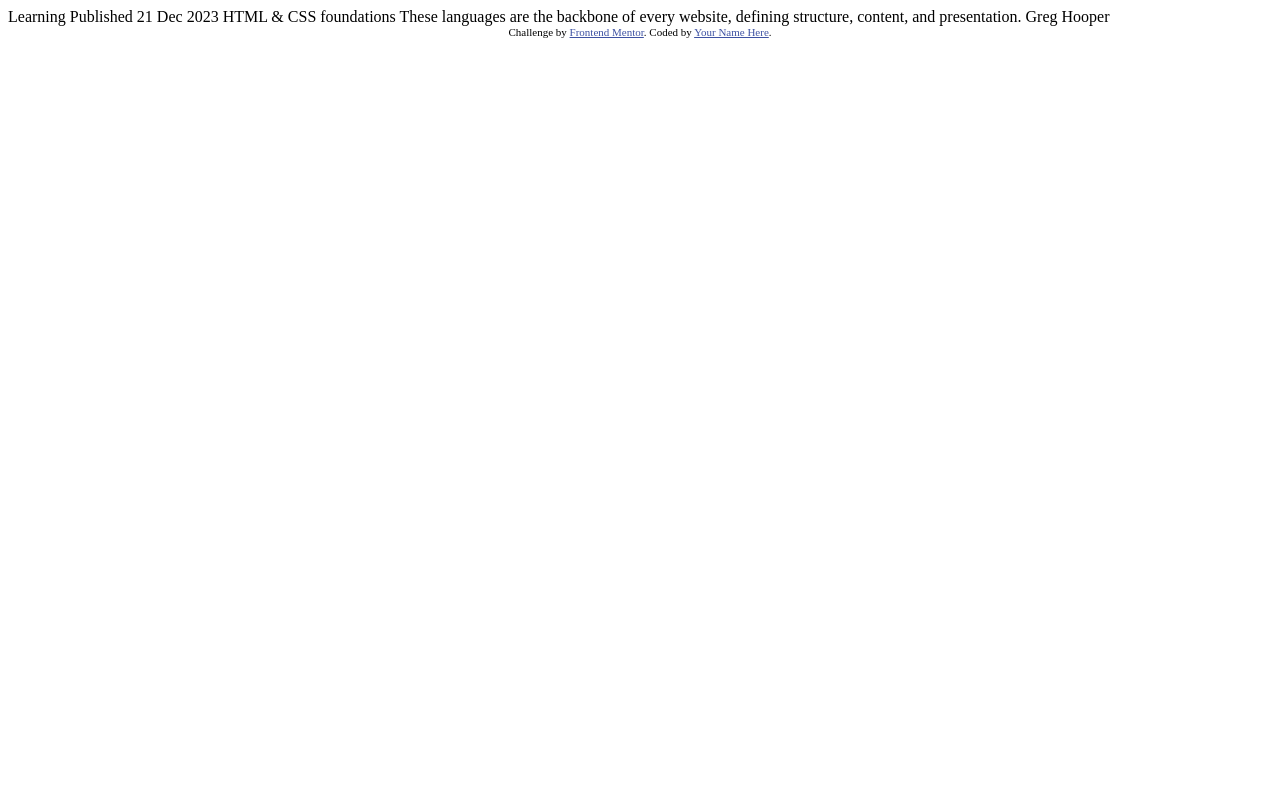
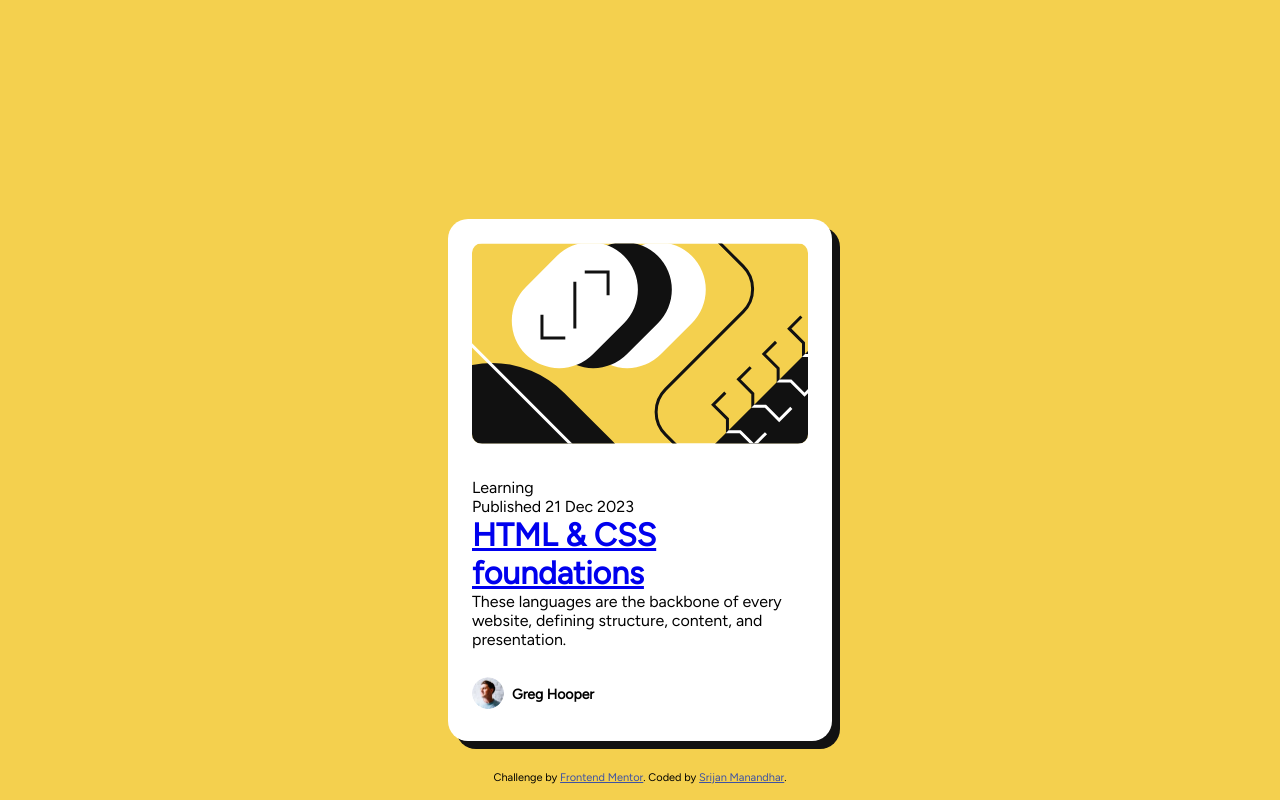
Before and after one commit to srijanss/blog-preview-card, a website: page index.html in a window 1280 px wide. Drawn offline with Linux system fonts and the light colour scheme.

Commit message:
Added basic structure and styles

```diff
--- a/index.html
+++ b/index.html
@@ -1,34 +1,59 @@
 <!DOCTYPE html>
 <html lang="en">
-<head>
-  <meta charset="UTF-8">
-  <meta name="viewport" content="width=device-width, initial-scale=1.0"> <!-- displays site properly based on user's device -->
+  <head>
+    <meta charset="UTF-8" />
+    <meta name="viewport" content="width=device-width, initial-scale=1.0" />
+    <!-- displays site properly based on user's device -->
 
-  <link rel="icon" type="image/png" sizes="32x32" href="./assets/images/favicon-32x32.png">
+    <link
+      rel="icon"
+      type="image/png"
+      sizes="32x32"
+      href="./assets/images/favicon-32x32.png"
+    />
 
-  <title>Frontend Mentor | Blog preview card</title>
+    <title>Frontend Mentor | Blog preview card</title>
 
-  <!-- Feel free to remove these styles or customise in your own stylesheet 👍 -->
-  <style>
-    .attribution { font-size: 11px; text-align: center; }
-    .attribution a { color: hsl(228, 45%, 44%); }
-  </style>
-</head>
-<body>
+    <link rel="stylesheet" href="./styles.css" />
+  </head>
+  <body>
+    <main>
+      <div class="blog-img-wrapper">
+        <img
+          src="./assets/images/illustration-article.svg"
+          alt="Drawers"
+          class="blog-img"
+        />
+      </div>
+      <div class="blog-info-block">
+        <div class="tag">Learning</div>
+        <div class="published">Published 21 Dec 2023</div>
+        <a href="#" class="blog-title">
+          <h1>HTML & CSS foundations</h1>
+        </a>
+        <p class="blog-content-short">
+          These languages are the backbone of every website, defining structure,
+          content, and presentation.
+        </p>
+      </div>
+      <div class="blog-owner-block">
+        <div class="avatar-icon-wrapper">
+          <img
+            src="./assets/images/image-avatar.webp"
+            alt="Blog owner avatar"
+          />
+        </div>
+        <p>Greg Hooper</p>
+      </div>
+    </main>
 
-  Learning
-
-  Published 21 Dec 2023
-
-  HTML & CSS foundations
-
-  These languages are the backbone of every website, defining structure, content, and presentation.
-
-  Greg Hooper
-
-  <div class="attribution">
-    Challenge by <a href="https://www.frontendmentor.io?ref=challenge" target="_blank">Frontend Mentor</a>.
-    Coded by <a href="#">Your Name Here</a>.
-  </div>
-</body>
+    <footer class="attribution">
+      Challenge by
+      <a href="https://www.frontendmentor.io?ref=challenge" target="_blank"
+        >Frontend Mentor</a
+      >. Coded by
+      <a href="https://github.com/srijanss" target="_blank">Srijan Manandhar</a
+      >.
+    </footer>
+  </body>
 </html>
--- /dev/null
+++ b/styles.css
@@ -0,0 +1,81 @@
+@import url("https://fonts.googleapis.com/css2?family=Figtree:ital,wght@400;500;700;800&display=swap");
+
+:root {
+  --white-color: hsl(0, 0%, 100%);
+  --gray-color: hsl(0, 0%, 50%);
+  --black-color: hsl(0, 0%, 7%);
+  --primary-color: hsl(47, 88%, 63%);
+  --primary-font: "Figtree", sans-serif;
+  --font-weight-regular: 400;
+  --font-weight-medium: 500;
+  --font-weight-bold: 700;
+  --font-weight-extra-bold: 800;
+  --card-width: 384px;
+  --card-height: 522px;
+}
+
+*,
+*:before,
+*:after {
+  box-sizing: border-box;
+  margin: 0;
+  padding: 0;
+}
+
+body {
+  font-size: 16px;
+  background-color: var(--primary-color);
+  font-family: var(--primary-font);
+  font-weight: var(--font-weight-regular);
+  width: 100%;
+  height: 100vh;
+  padding-top: 218.5px;
+}
+
+main {
+  width: var(--card-width);
+  height: var(--card-height);
+  margin: 0 auto;
+  background-color: var(--white-color);
+  border-radius: 20px;
+  padding: 24px;
+  box-shadow: 8px 8px 0 0 var(--black-color);
+  display: grid;
+  grid-gap: 24px;
+}
+
+.blog-img-wrapper img {
+  width: 100%;
+  border-radius: 10px;
+}
+
+.blog-owner-block {
+  width: 129px;
+  height: 32px;
+  display: flex;
+  align-items: center;
+}
+.blog-owner-block img {
+  width: 32px;
+  height: 32px;
+  border-radius: 50%;
+  margin-right: 8px;
+}
+.blog-owner-block p {
+  font-weight: var(--font-weight-extra-bold);
+  font-size: 14px;
+  line-height: 1.5rem;
+}
+
+.attribution {
+  width: 100vw;
+  position: fixed;
+  bottom: 0;
+  left: 0;
+  font-size: 11px;
+  text-align: center;
+  padding: 1rem;
+}
+.attribution a {
+  color: hsl(228, 45%, 44%);
+}
```
Also changed, not shown: package.json (added, +25 -0 lines).
